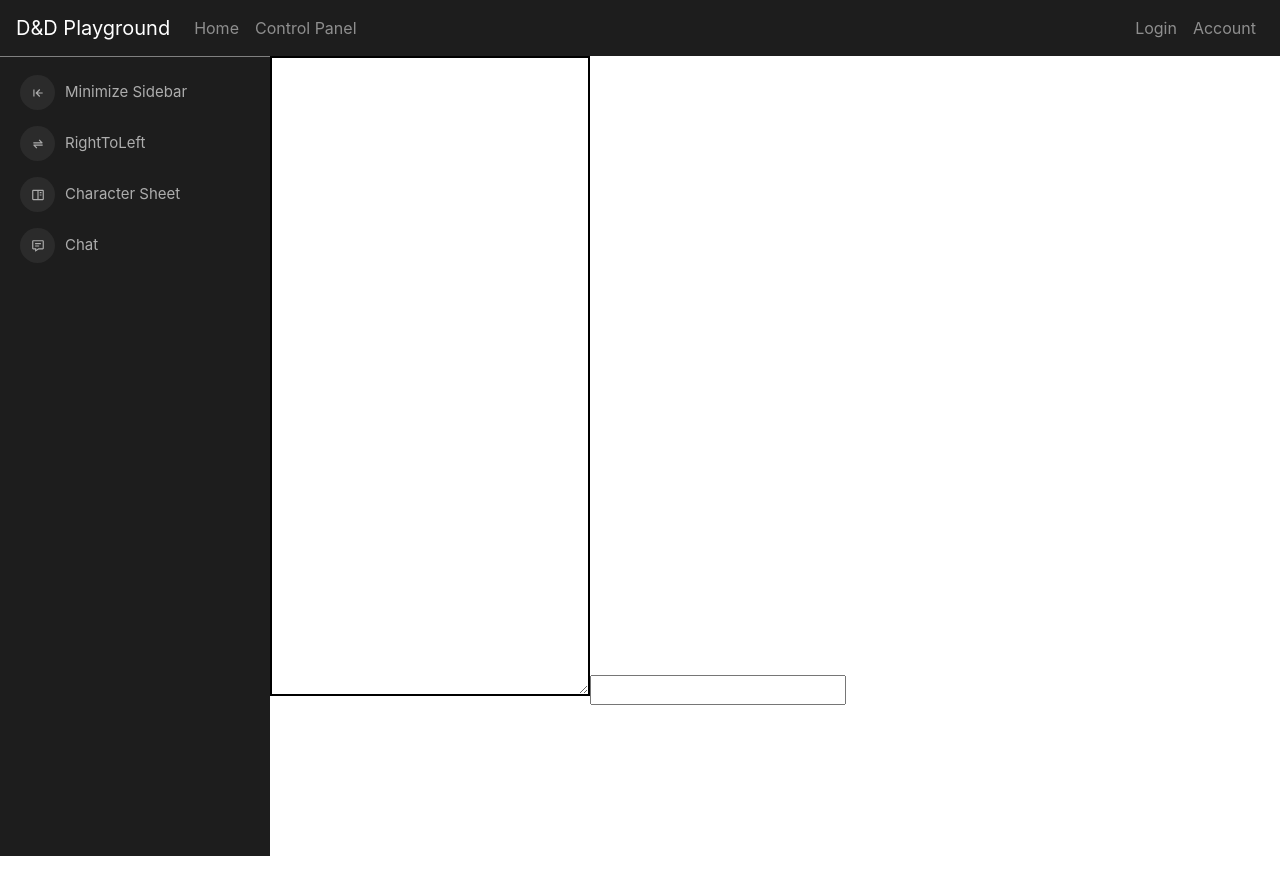
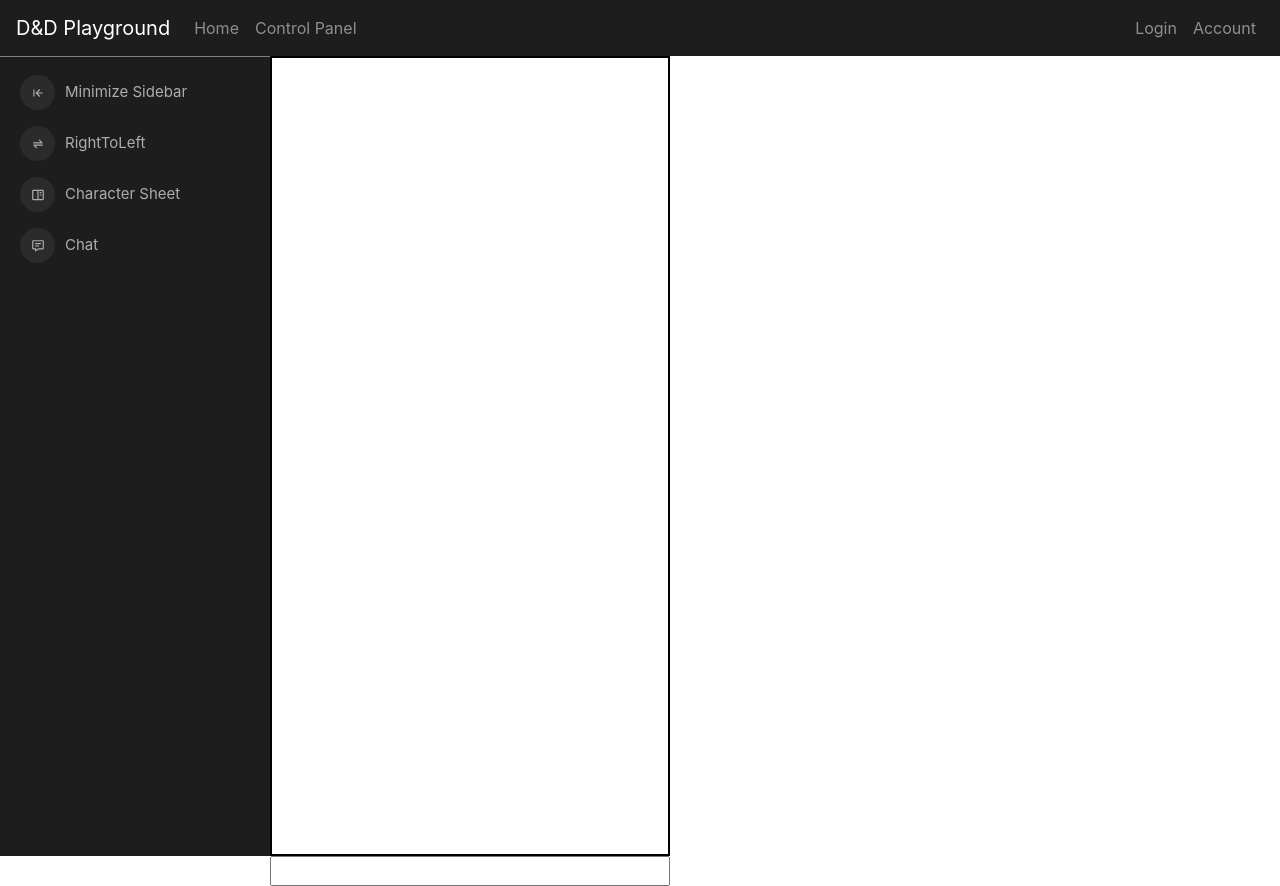
Before and after one commit to williammabernathy/Character_Sheet, a React (Create React App) app: page /controlpanel in a window 1280 px wide. Both pictures are taken after a click on the button "Chat". Before the commit the page ends 856 px from the top, so only its background shows below. Built offline with nearby package versions, Linux system fonts and the light colour scheme.

Commit message:
chat progress

```diff
--- a/src/App/App.js
+++ b/src/App/App.js
@@ -8,7 +8,6 @@ import Home from '../Components/Home/Home';
 import ControlPanel from '../Components/ControlPanel/ControlPanel';
 import Login from '../Components/Login/Login';
 import Account from '../Components/Account/Account';
-import Chat from '../Components/Chat/Chat';
 
 const App = () => {
   return (
--- a/src/Components/Chat/Chat.css
+++ b/src/Components/Chat/Chat.css
@@ -1,5 +1,15 @@
-.mainChat{
-    width: 40vh;
-    height: 80vh;
+.chatContainer{
+    width: 400px;
+    height: 800px;
     border: 2px solid black;
+    overflow-y: scroll;
+    overflow-x: break-word;
+    overflow-x: hidden;
 }
+
+.chat{
+    float: left;
+}
+.chatInput{
+    width: 400px;
+}
--- a/src/Components/Chat/Chat.js
+++ b/src/Components/Chat/Chat.js
@@ -1,31 +1,34 @@
-import React from 'react';
-import './Chat.css';
-import {useState} from 'react';
+import React from "react";
+import "./Chat.css";
+import { useState } from "react";
+import ChatMessage from "./Components/ChatMessage";
 
 const Chat = () => {
-    const [chatLog, setChatLog] = useState("");
-    const [input, setInput] = useState("")
-    const mainChat = React.createRef();
+  const [chatLog, setChatLog] = useState([]);
+  const [input, setInput] = useState("");
 
-    const updateText = event => {
-        setChatLog(chatLog + input + "\n")
-        event.target.value = "";
-        scrollToBottom();
-        event.preventDefault();
-    }
+  const updateText = (event) => {
+    setChatLog([...chatLog, input]);
+    event.target.value = "";
+    event.preventDefault();
+  };
 
-    const scrollToBottom = () => {
-        mainChat.current.scrollTop = mainChat.current.scrollHeight;
-    }
-
-    return (
-        <div>
-            <textarea className='mainChat' ref={mainChat} value={chatLog} readOnly={true}></textarea>
-            <input className='chatInput' onChange={(e) => setInput(e.target.value)} onKeyUp={(e) => {if (e.keyCode === 13) updateText(e)}}></input>
-        </div>
-    );
-}
-
-
+  return (
+    <div className="chat">
+      <div className="chatContainer">
+        {chatLog.map((chatMessage) => (
+          <ChatMessage message={chatMessage} />
+        ))}
+      </div>
+      <input
+        className="chatInput"
+        onChange={(e) => setInput(e.target.value)}
+        onKeyUp={(e) => {
+          if (e.keyCode === 13) updateText(e);
+        }}
+      ></input>
+    </div>
+  );
+};
 
 export default Chat;
```
